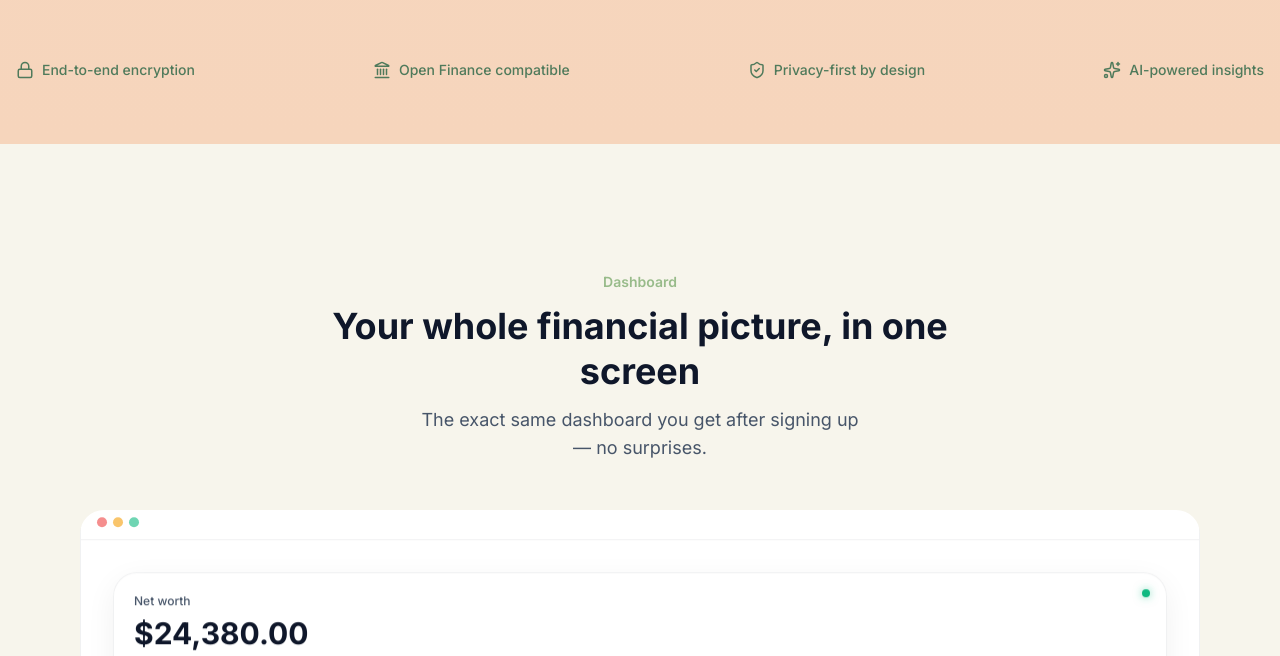
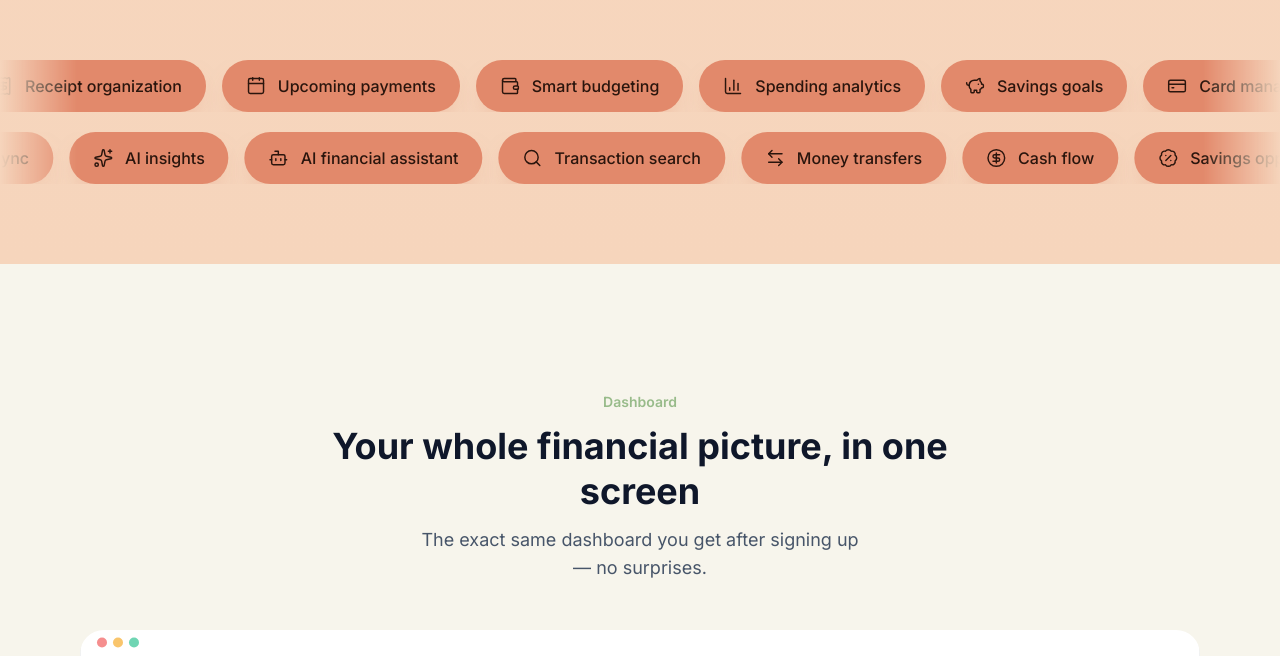
Before and after one commit to claricenunes/numiFinanceiro, a Next.js app: page / in a window 1280 px wide. Shown: the part 6124-6780 px from the top of the page. Built offline with nearby package versions, Linux system fonts and the light colour scheme.

Commit message:
criating marquee setion

```diff
--- /dev/null
+++ b/src/components/landing/FeatureMarqueeSection.tsx
@@ -0,0 +1,136 @@
+"use client";
+
+import { motion } from "framer-motion";
+import {
+  Wallet,
+  ChartColumn,
+  PiggyBank,
+  CreditCard,
+  Bell,
+  Target,
+  TrendingUp,
+  TrendingDown,
+  Receipt,
+  Calendar,
+  ShieldCheck,
+  Building2,
+  Sparkles,
+  Bot,
+  Search,
+  ArrowLeftRight,
+  CircleDollarSign,
+  BadgePercent,
+  BarChart3,
+  Coins,
+  type LucideIcon,
+} from "lucide-react";
+import { usePrefersReducedMotion } from "@/components/common/motion/usePrefersReducedMotion";
+
+interface MarqueeItem {
+  icon: LucideIcon;
+  label: string;
+}
+
+const ALL_FEATURES: MarqueeItem[] = [
+  { icon: Wallet, label: "Smart budgeting" },
+  { icon: ChartColumn, label: "Spending analytics" },
+  { icon: PiggyBank, label: "Savings goals" },
+  { icon: CreditCard, label: "Card management" },
+  { icon: Bell, label: "Bill reminders" },
+  { icon: Target, label: "Financial goals" },
+  { icon: TrendingUp, label: "Investment tracking" },
+  { icon: TrendingDown, label: "Expense monitoring" },
+  { icon: Receipt, label: "Receipt organization" },
+  { icon: Calendar, label: "Upcoming payments" },
+  { icon: ShieldCheck, label: "Secure banking" },
+  { icon: Building2, label: "Bank account sync" },
+  { icon: Sparkles, label: "AI insights" },
+  { icon: Bot, label: "AI financial assistant" },
+  { icon: Search, label: "Transaction search" },
+  { icon: ArrowLeftRight, label: "Money transfers" },
+  { icon: CircleDollarSign, label: "Cash flow" },
+  { icon: BadgePercent, label: "Savings opportunities" },
+  { icon: BarChart3, label: "Financial reports" },
+  { icon: Coins, label: "Net worth tracking" },
+];
+
+const ROW_1 = ALL_FEATURES.slice(0, 10);
+const ROW_2 = ALL_FEATURES.slice(10, 20);
+
+const CARD_BG = "var(--numi-landing-accent)";
+const CARD_TEXT = "var(--numi-landing-accent-text)";
+
+function Pill({ icon: Icon, label }: MarqueeItem) {
+  return (
+    <div
+      className="flex items-center gap-3 shrink-0 rounded-full px-6 py-3.5"
+      style={{ background: CARD_BG, color: CARD_TEXT, boxShadow: "0 12px 24px -12px rgba(226, 137, 107, 0.5)" }}
+    >
+      <Icon className="h-5 w-5 shrink-0" strokeWidth={1.75} aria-hidden="true" />
+      <span className="whitespace-nowrap text-sm sm:text-base font-medium">{label}</span>
+    </div>
+  );
+}
+
+function MarqueeRow({
+  items,
+  reverse,
+  duration,
+  reducedMotion,
+}: {
+  items: MarqueeItem[];
+  reverse: boolean;
+  duration: number;
+  reducedMotion: boolean;
+}) {
+  // Three copies (not two) so there's always a full extra copy's worth of
+  // content in reserve past the visible edge, regardless of how wide the
+  // viewport is relative to one copy's width — translating by exactly
+  // 1/3 of the tripled track lands back on an identical frame, so the
+  // loop point is invisible.
+  const track = [...items, ...items, ...items];
+  const x = reverse ? ["0%", "-33.3333%"] : ["-33.3333%", "0%"];
+
+  return (
+    <div
+      className="overflow-hidden"
+      style={{
+        maskImage: "linear-gradient(to right, transparent, black 6%, black 94%, transparent)",
+        WebkitMaskImage: "linear-gradient(to right, transparent, black 6%, black 94%, transparent)",
+      }}
+    >
+      <motion.div
+        className="flex w-max gap-4"
+        animate={reducedMotion ? undefined : { x }}
+        transition={reducedMotion ? undefined : { duration, repeat: Infinity, ease: "linear" }}
+      >
+        {track.map((item, i) => (
+          <Pill key={i} icon={item.icon} label={item.label} />
+        ))}
+      </motion.div>
+    </div>
+  );
+}
+
+/**
+ * Premium infinite marquee — two rows of coral pill cards drifting in
+ * opposite directions at a constant (ease: linear) speed, each row
+ * tripled so the loop point never shows a jump or gap. Sits directly in
+ * the hero band (same slot the old TrustBadges strip used), so it has
+ * no background of its own — it just shows the cream hero gradient
+ * through, including at the faded row edges. Purely decorative (icons +
+ * labels aren't interactive), so it's excluded from the accessibility
+ * tree and frozen in place for prefers-reduced-motion.
+ */
+export function FeatureMarqueeSection() {
+  const reducedMotion = usePrefersReducedMotion();
+
+  return (
+    <section aria-hidden="true" className="py-14 lg:py-20 overflow-hidden">
+      <div className="flex flex-col gap-5">
+        <MarqueeRow items={ROW_1} reverse={false} duration={34} reducedMotion={reducedMotion} />
+        <MarqueeRow items={ROW_2} reverse={true} duration={40} reducedMotion={reducedMotion} />
+      </div>
+    </section>
+  );
+}
--- a/src/components/landing/LandingContent.tsx
+++ b/src/components/landing/LandingContent.tsx
@@ -2,7 +2,7 @@
 
 import { LandingHeader } from "./LandingHeader";
 import { Hero } from "./Hero";
-import { TrustBadges } from "./TrustBadges";
+import { FeatureMarqueeSection } from "./FeatureMarqueeSection";
 import { AnimatedHeroBackground } from "./AnimatedHeroBackground";
 import { FeaturesSection } from "./FeaturesSection";
 import { DashboardShowcaseSection } from "./DashboardShowcaseSection";
@@ -22,7 +22,7 @@ export function LandingContent() {
         <AnimatedHeroBackground />
         <LandingHeader />
         <Hero />
-        <TrustBadges />
+        <FeatureMarqueeSection />
       </div>
       <DashboardShowcaseSection />
       <FeaturesSection />
--- a/src/components/landing/TrustBadges.tsx
+++ /dev/null
@@ -1,29 +0,0 @@
-import { ShieldCheck, Lock, Landmark, Sparkles } from "lucide-react";
-import { StaggerGroup, StaggerItem } from "@/components/common/motion/Stagger";
-
-const BADGES = [
-  { icon: Lock, label: "End-to-end encryption" },
-  { icon: Landmark, label: "Open Finance compatible" },
-  { icon: ShieldCheck, label: "Privacy-first by design" },
-  { icon: Sparkles, label: "AI-powered insights" },
-];
-
-/**
- * Trust strip in the same slot as a logo bar — but Numi has no real
- * customer logos to show (personal-finance app, not B2B), so this
- * shows genuine product guarantees instead of fabricated endorsements.
- */
-export function TrustBadges() {
-  return (
-    <div className="px-4 pt-14 lg:pt-20 pb-14 lg:pb-16">
-      <StaggerGroup className="max-w-[1400px] mx-auto flex flex-wrap items-center justify-center lg:justify-between gap-x-10 gap-y-4">
-        {BADGES.map(({ icon: Icon, label }) => (
-          <StaggerItem key={label} className="flex items-center gap-2" style={{ color: "var(--numi-landing-tagline)" }}>
-            <Icon size={18} strokeWidth={2} />
-            <span className="text-sm font-medium whitespace-nowrap">{label}</span>
-          </StaggerItem>
-        ))}
-      </StaggerGroup>
-    </div>
-  );
-}
```
